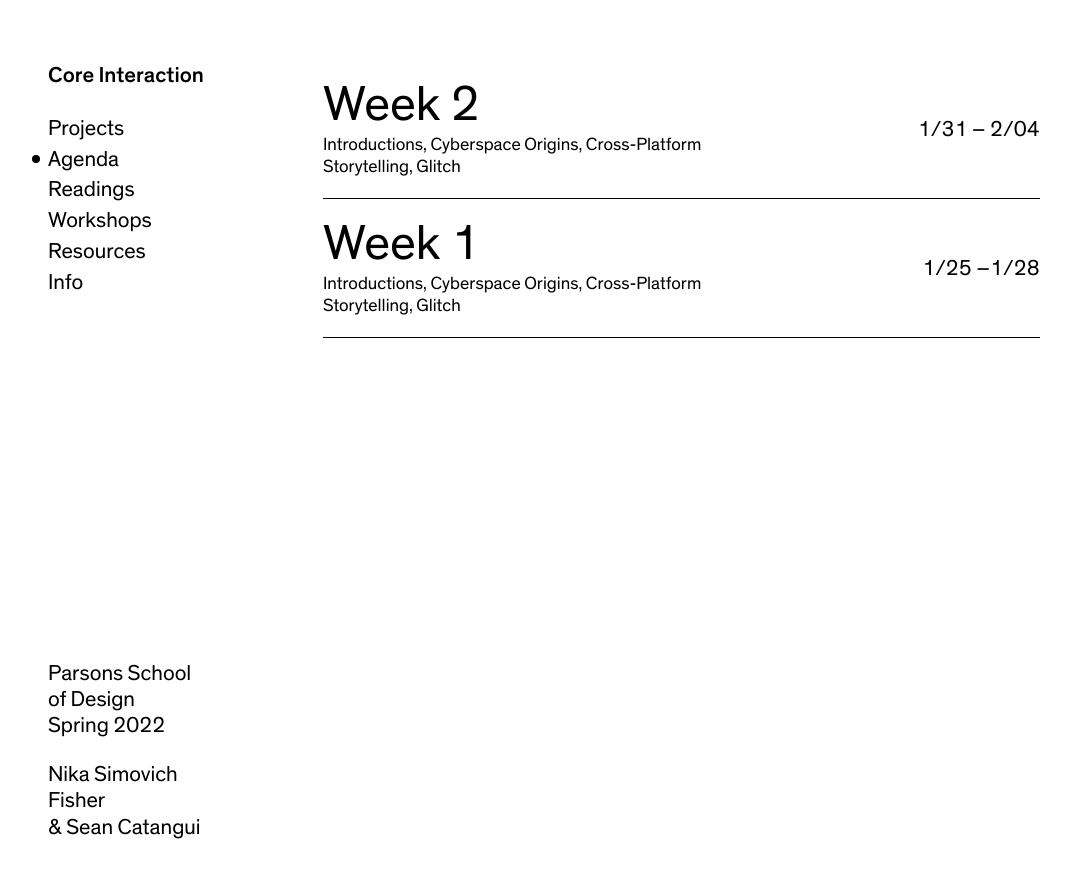
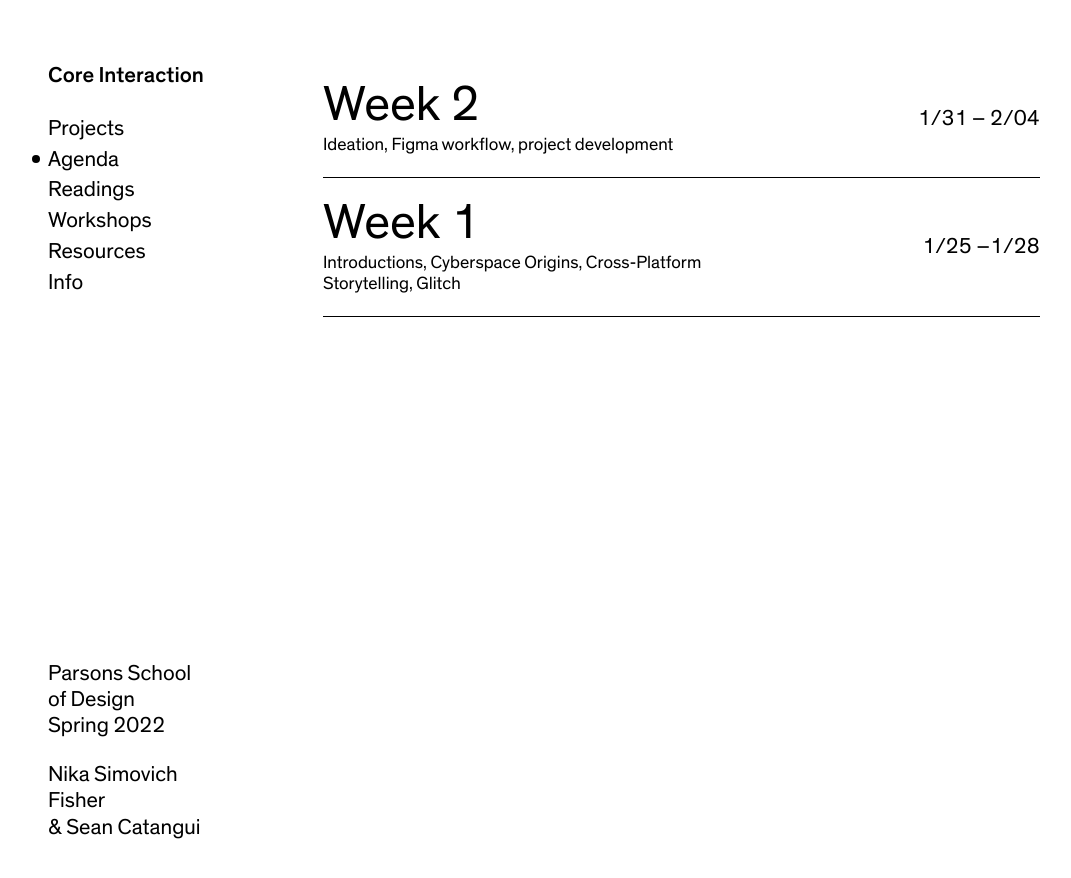
Before and after one commit to nikasimovich/cis22, a Jekyll site: the page built from agenda.html, in a window 1280 px wide. Shown: the top 878 px of the page, without its empty margins (12-1083 px from the left). Built offline with Jekyll 4.4.1, drawn with Linux system fonts in a browser that asks for light colours.

Commit message:
Add agenda

```diff
--- a/_agendas/week-2.md
+++ b/_agendas/week-2.md
@@ -2,7 +2,7 @@
 title:            Week 2
 start_date:       2021-01-19 00:00:00 -0500
 date_range:       1/31 – 2/04
-summary:          Introductions, Cyberspace Origins, Cross-Platform Storytelling, Glitch
+summary:          Ideation, Figma workflow, project development
 ---
 
 ### Tuesday, Studio
```
